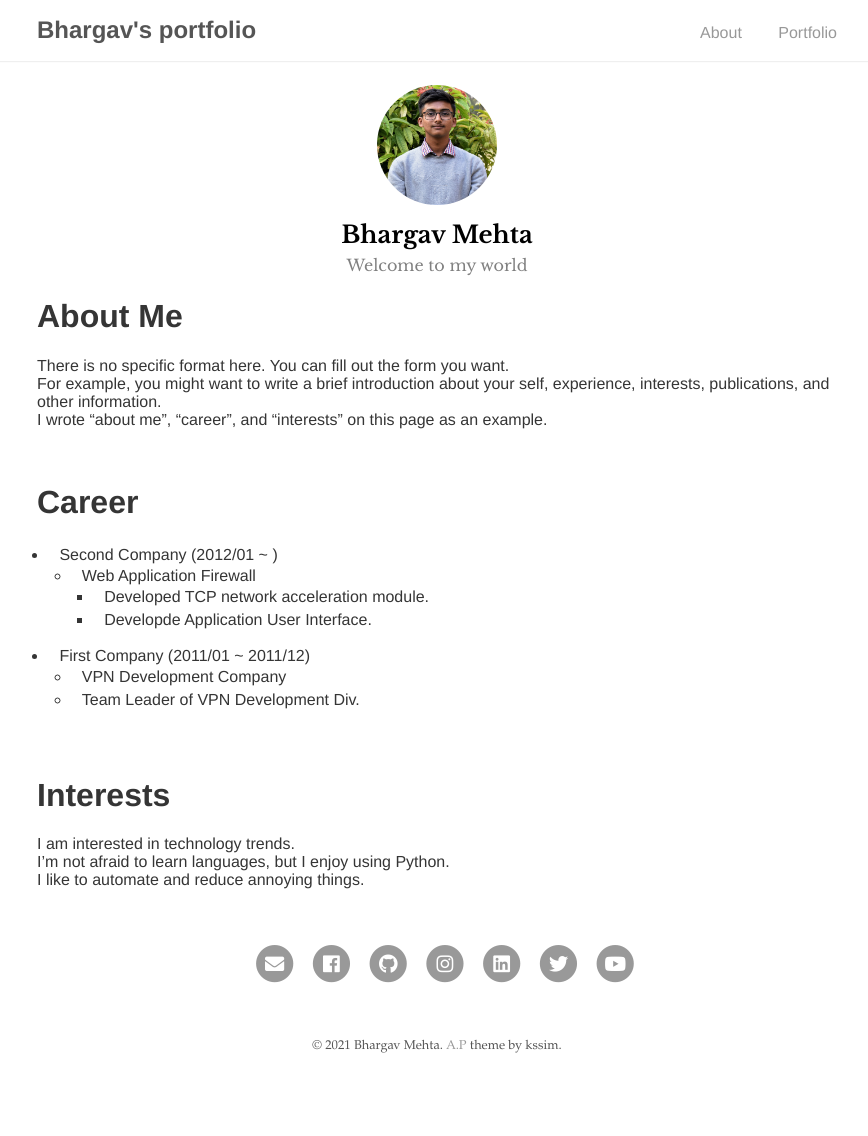
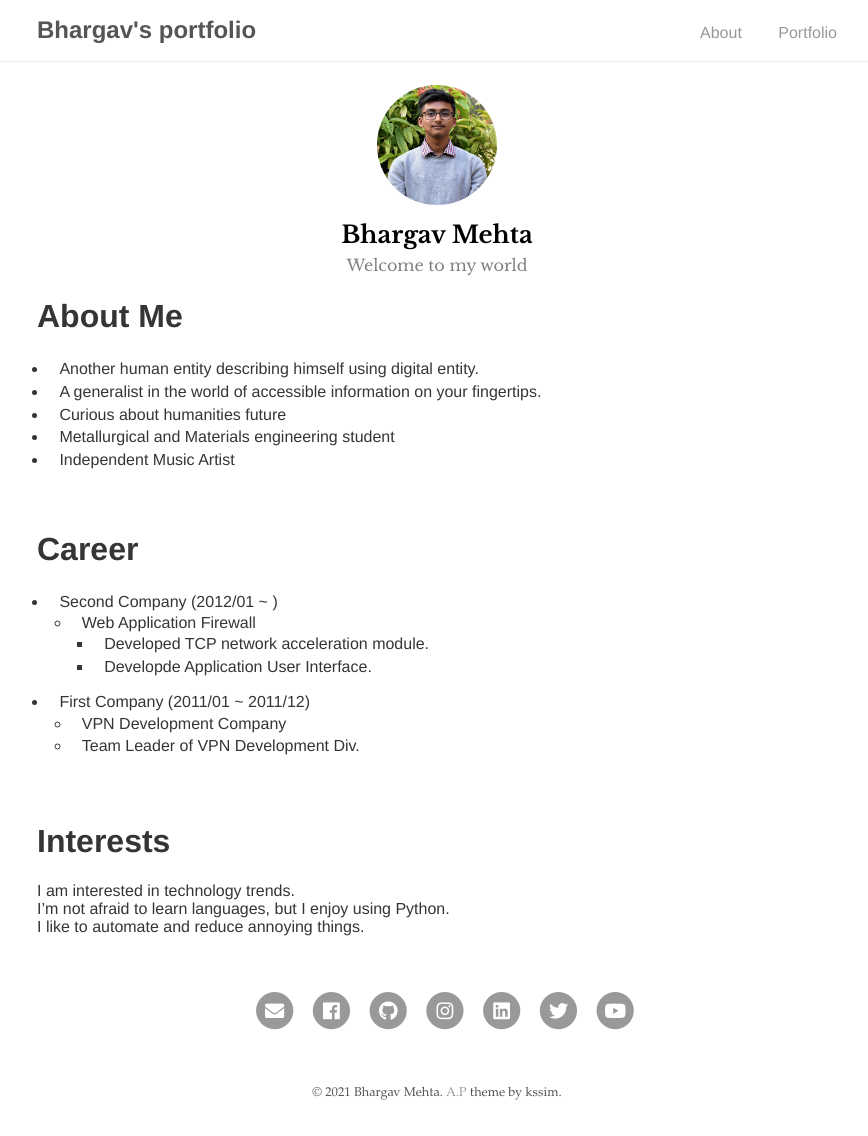
Before and after one commit to bhargavonweb/bhargavonweb.github.io, a Jekyll site: the page built from index.md, in a window 1280 px wide. Shown: the whole page, without its empty margins (203-1071 px from the left). Built offline with Jekyll 4.4.1, drawn with Linux system fonts in a browser that asks for light colours; our own code applies the rules of GitHub Pages for plain Markdown files; before the commit the page ends 1089 px from its top, so only the background shows below that.

Commit message:
Demo for About me

```diff
--- a/index.md
+++ b/index.md
@@ -3,9 +3,11 @@ layout: about
 ---
 
 # About Me
-There is no specific format here. You can fill out the form you want.
-For example, you might want to write a brief introduction about your self, experience, interests, publications, and other information.
-I wrote "about me", "career", and "interests" on this page as an example.
+- Another human entity describing himself using digital entity.
+- A generalist in the world of accessible information on your fingertips.
+- Curious about humanities future
+- Metallurgical and Materials engineering student
+- Independent Music Artist
 
 <br/>
 
```
